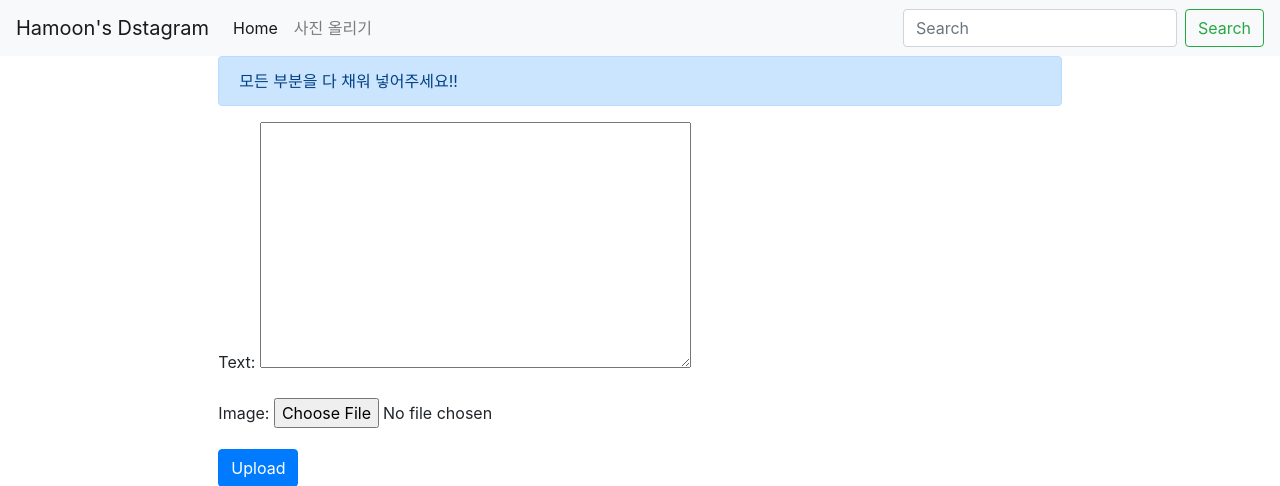
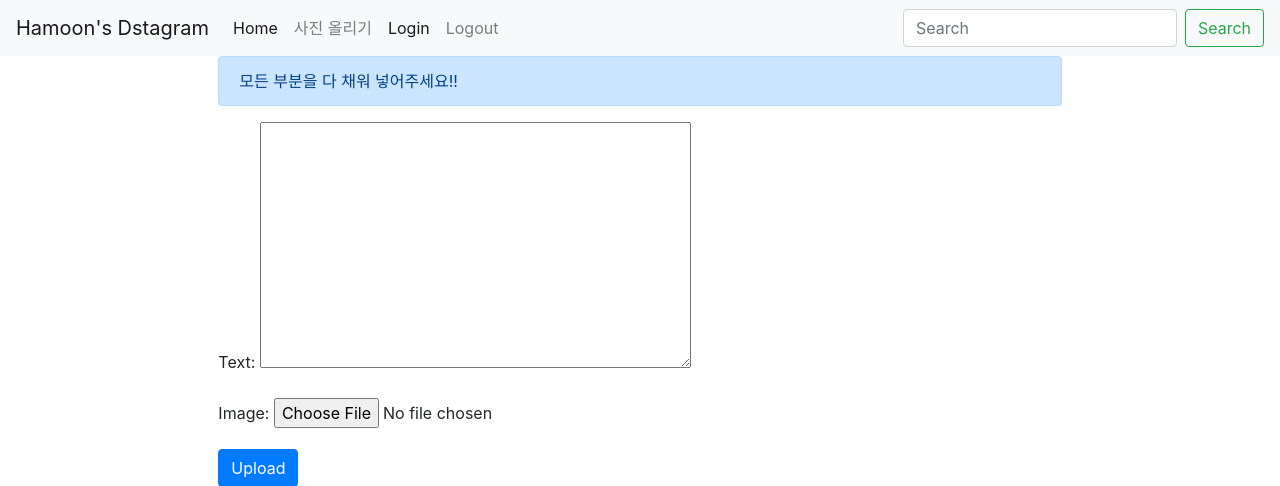
Before and after one commit to Ha-moon/2021-1_Django_clonecoding, a Django app: page /create/ in a window 1280 px wide. Shown: the top 486 px of the page. Run offline with Django 3.2, Linux system fonts and the light colour scheme; some libraries are stand-ins or nearby versions.

Commit message:
(7~8)템플릿에 로그인/로그아웃 보이도록 하기

```diff
--- a/photo/templates/base.html
+++ b/photo/templates/base.html
@@ -25,6 +25,13 @@
                   <a class="nav-link" href="{% url 'photo:create' %}">사진 올리기</a>
                 </li>
 
+                <li class="nav-item active">
+                  <a class="nav-link" href="{% url 'accounts:login' %}"> Login <span class="sr-only">(current)</span></a>
+                </li>
+                <li class="nav-item">
+                  <a class="nav-link" href="{% url 'accounts:logout' %}"> Logout <span class="sr-only">(current)</span></a>
+                </li>
+
               </ul>
               <form class="form-inline my-2 my-lg-0">
                 <input class="form-control mr-sm-2" type="search" placeholder="Search" aria-label="Search">
```
